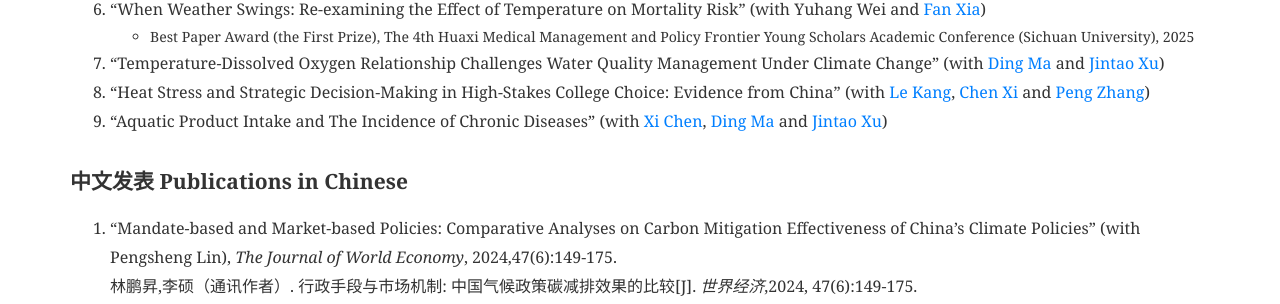
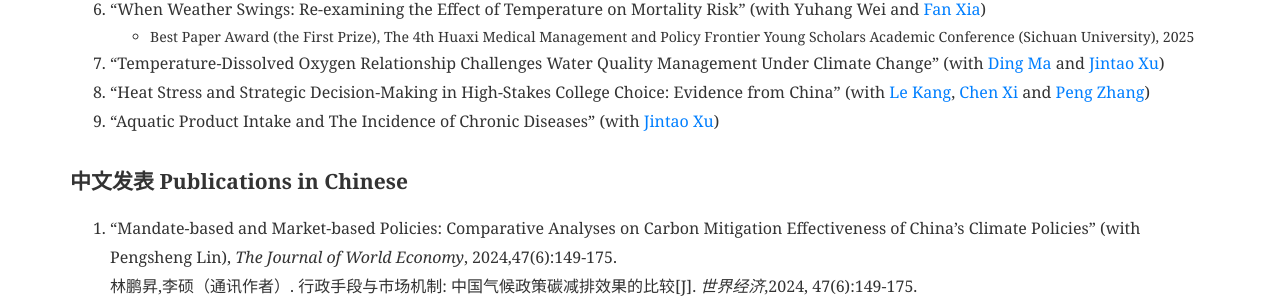
Before and after one commit to shuoliecon/shuoliecon.github.io, a Jekyll site: the page built from pages/_research/index.md, in a window 1280 px wide. Shown: the part 740-1044 px from the top of the page. Built offline with Jekyll 4.4.1, drawn with Linux system fonts in a browser that asks for light colours.

Commit message:
Update index.md

```diff
--- a/pages/_research/index.md
+++ b/pages/_research/index.md
@@ -38,7 +38,7 @@ no_heading: true
 
 <li>“Heat Stress and Strategic Decision-Making in High-Stakes College Choice: Evidence from China” (with <a href="https://sites.google.com/view/lekang/home">Le Kang</a>, <a href="https://www.xichenecon.com/">Chen Xi</a> and <a href="https://pengzhang.weebly.com">Peng Zhang</a>)</li>
 
-<li>“Aquatic Product Intake and The Incidence of Chronic Diseases” (with <a href="https://ysph.yale.edu/profile/xi-chen/">Xi Chen</a>, <a href="https://dingma-econ.github.io/">Ding Ma</a> and <a href="https://en.nsd.pku.edu.cn/faculty/fulltime/x/239550.htm">Jintao Xu</a>) </li>
+<li>“Aquatic Product Intake and The Incidence of Chronic Diseases” (with <a href="https://en.nsd.pku.edu.cn/faculty/fulltime/x/239550.htm">Jintao Xu</a>) </li>
 
 </ol>
 
```
